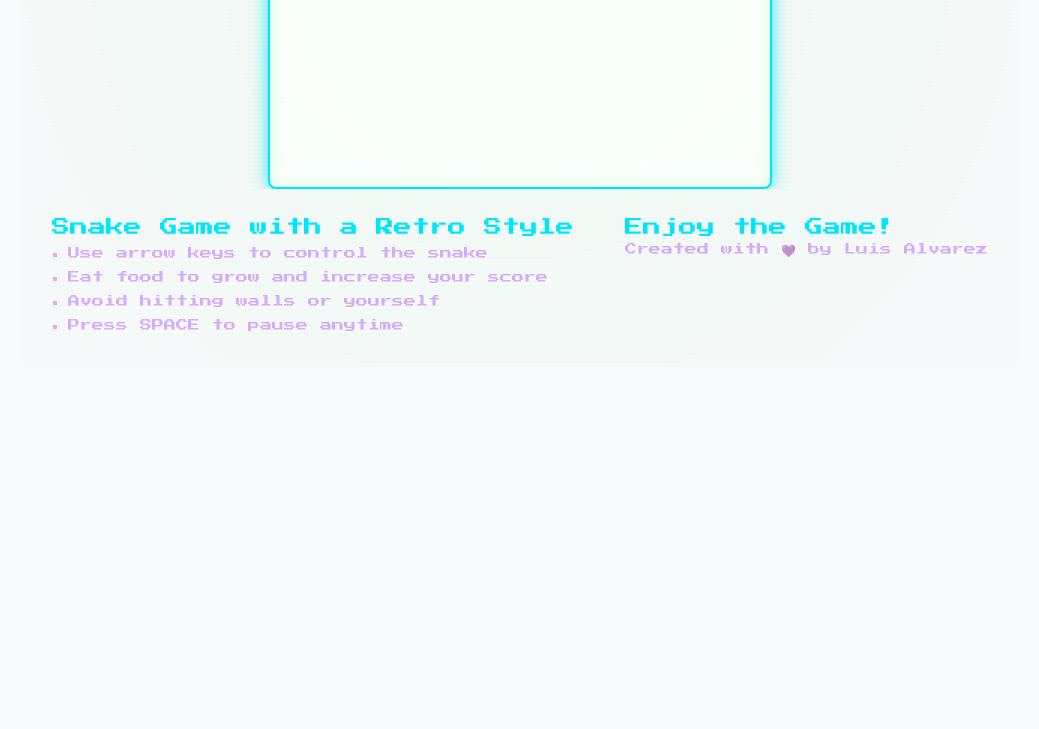
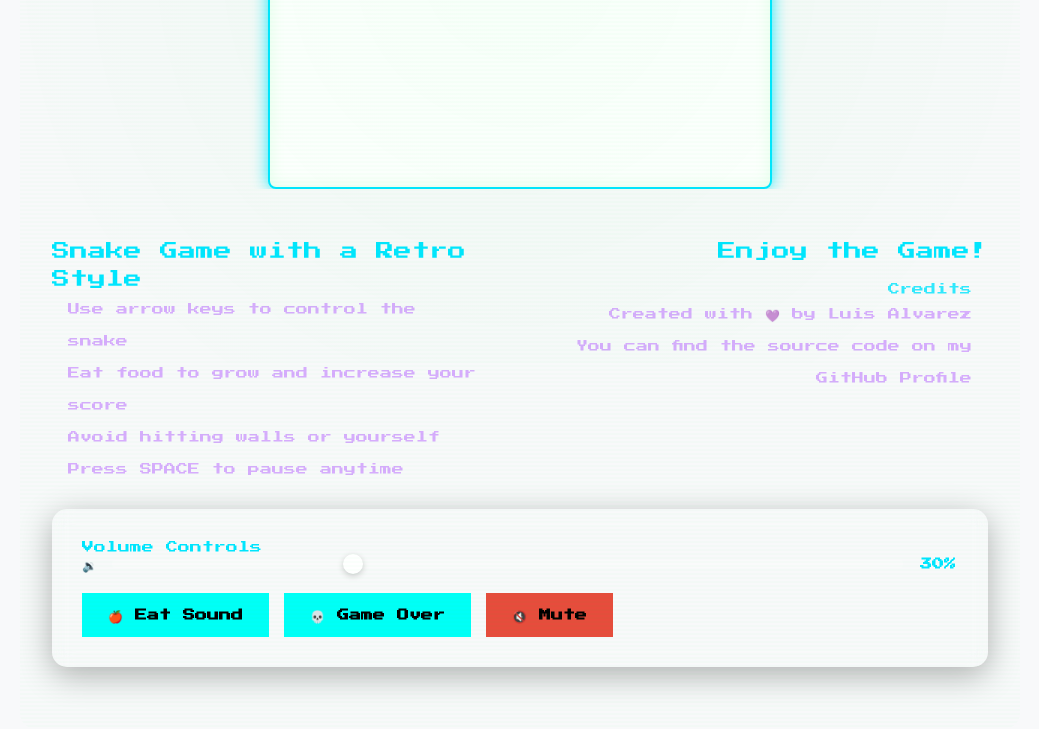
Before and after one commit to mrluisfer/snake-game, a website built with Vite: page index.html in a window 1280 px wide. Shown: the part 437-1166 px from the top of the page, without its empty margins (120-1159 px from the left). Before the commit the page ends 806 px from the top, so only its background shows below. Built offline with nearby package versions, Linux system fonts and the light colour scheme; a web font is replaced by a local one.

Commit message:
feat: add audio controls with volume slider and mute functionality

```diff
--- a/index.html
+++ b/index.html
@@ -43,7 +43,7 @@
           <nav aria-label="External links">
             <a
               href="https://github.com/mrluisfer/snake-game"
-              class="header-github-link"
+              class="header-github-link active:scale-95 transition-all"
               target="_blank"
               rel="noopener noreferrer"
               aria-label="View Snake Game source code on GitHub (opens in new tab)"
@@ -137,12 +137,24 @@
                 aria-describedby="controls-description"
               >
                 <div class="key-row">
-                  <div class="key" aria-label="Up arrow key">↑</div>
+                  <div class="key" aria-label="Up arrow key" id="key-up">↑</div>
                 </div>
                 <div class="key-row">
-                  <div class="key key-left" aria-label="Left arrow key">↑</div>
-                  <div class="key" aria-label="Down arrow key">↓</div>
-                  <div class="key key-right" aria-label="Right arrow key">
+                  <div
+                    class="key key-left"
+                    aria-label="Left arrow key"
+                    id="key-left"
+                  >
+                    ↑
+                  </div>
+                  <div class="key" aria-label="Down arrow key" id="key-down">
+                    ↓
+                  </div>
+                  <div
+                    class="key key-right"
+                    aria-label="Right arrow key"
+                    id="key-right"
+                  >
                     ↑
                   </div>
                 </div>
@@ -150,7 +162,7 @@
               <p id="controls-description">
                 Use arrow keys to move the snake. Press SPACE to pause the game.
               </p>
-              <div class="key-row">
+              <div class="key-row" id="key-space">
                 <p class="key key-space">SPACE</p>
               </div>
             </div>
@@ -173,19 +185,85 @@
             </ul>
           </section>
 
-          <section aria-labelledby="credits-title">
+          <section
+            aria-labelledby="credits-title"
+            class="text-right credits-title"
+          >
             <h2 id="credits-title" class="text-lg">Enjoy the Game!</h2>
+            <h3
+              class="text-md mt-4 opacity-80 hover:opacity-100 transition-opacity mr-4"
+            >
+              Credits
+            </h3>
+            <ul>
+              <li>
                 <a
                   href="https://mrluisfer.vercel.app"
-              class="text-purple-400 opacity-60 hover:opacity-100 transition-opacity"
+                  class="text-purple-400 transition-opacity"
                   target="_blank"
                   rel="noopener noreferrer"
                   aria-label="Visit Luis Alvarez portfolio website (opens in new tab)"
                 >
-              Created with <span aria-hidden="true">💜</span> by Luis Alvarez
+                  Created with <span aria-hidden="true">💜</span> by Luis
+                  Alvarez
                 </a>
+              </li>
+              <a
+                href="https://github.com/LuisAlvarez/snake-game"
+                class="text-purple-400 transition-opacity"
+                target="_blank"
+                rel="noopener noreferrer"
+                aria-label="Visit Luis Alvarez GitHub profile (opens in new tab)"
+              >
+                <li>You can find the source code on my GitHub Profile</li>
+              </a>
+            </ul>
           </section>
         </footer>
+
+        <section
+          class="audio-controls mt-6"
+          aria-labelledby="audio-controls-container"
+        >
+          <h3 id="audio-controls-title" aria-labelledby="audio-controls-title">
+            Volume Controls
+          </h3>
+          <div class="volume-control">
+            <span>🔉</span>
+            <input
+              type="range"
+              id="volumeSlider"
+              class="volume-slider"
+              min="0"
+              max="100"
+              value="30"
+            />
+            <span class="volume-display" id="volumeDisplay">30%</span>
+          </div>
+
+          <div class="buttons">
+            <button id="eat-sound">🍎 Eat Sound</button>
+            <button id="game-over-sound">💀 Game Over</button>
+            <button
+              id="mute-btn"
+              class="mute-btn"
+              aria-pressed="false"
+              aria-label="Mute or unmute game sounds"
+            >
+              🔇 Mute
+            </button>
+          </div>
+        </section>
+
+        <!-- <div class="audio-controls">
+          <h3>Additional Controls</h3>
+          <div class="buttons">
+            <button onclick="setVolume(25)">Volume 25%</button>
+            <button onclick="setVolume(50)">Volume 50%</button>
+            <button onclick="setVolume(75)">Volume 75%</button>
+            <button onclick="setVolume(100)">Volume 100%</button>
+          </div>
+        </div> -->
       </div>
     </div>
 
--- a/src/style.css
+++ b/src/style.css
@@ -79,7 +79,6 @@ body {
   font-size: 0.75rem;
   line-height: 1.4;
   min-height: 100vh;
-  overflow: hidden;
   position: relative;
 }
 
@@ -129,7 +128,7 @@ body::before {
   display: flex;
   align-items: start;
   justify-content: space-between;
-  margin-top: var(--space-lg);
+  margin-top: var(--space-2xl);
   gap: 1rem;
 }
 /* ========================================
@@ -140,7 +139,6 @@ body::before {
   display: flex;
   align-items: center;
   text-decoration: none;
-  transition: transform var(--transition-base);
 }
 
 .header-github-link img {
@@ -641,12 +639,100 @@ button:disabled {
 
 .how-to-play-title ul li {
   text-align: left;
-  line-height: 1.5rem;
+  line-height: 2rem;
   margin-left: 1rem;
-  list-style: square;
+  list-style: none;
   opacity: 0.6;
   @apply transition-all;
 }
 .how-to-play-title ul li:hover {
   opacity: 1;
 }
+
+.credits-title ul li {
+  text-align: right;
+  line-height: 2rem;
+  margin-right: 1rem;
+  list-style: none;
+  opacity: 0.6;
+  @apply transition-all;
+}
+.credits-title ul li:hover {
+  opacity: 1;
+}
+
+.audio-controls {
+  background: rgba(255, 255, 255, 0.1);
+  border-radius: 15px;
+  padding: 30px;
+  backdrop-filter: blur(10px);
+  box-shadow: 0 8px 32px rgba(0, 0, 0, 0.3);
+  margin-bottom: 30px;
+}
+
+.volume-control {
+  display: flex;
+  align-items: center;
+  gap: 15px;
+  margin-bottom: 20px;
+}
+
+.volume-slider {
+  flex: 1;
+  height: 8px;
+  background: rgba(255, 255, 255, 0.2);
+  border-radius: 5px;
+  outline: none;
+  appearance: none;
+  -webkit-appearance: none;
+}
+
+.volume-slider::-webkit-slider-thumb {
+  -webkit-appearance: none;
+  width: 20px;
+  height: 20px;
+  background: #fff;
+  border-radius: 50%;
+  cursor: pointer;
+  box-shadow: 0 2px 6px rgba(0, 0, 0, 0.2);
+}
+
+.volume-slider::-moz-range-thumb {
+  width: 20px;
+  height: 20px;
+  background: #fff;
+  border-radius: 50%;
+  cursor: pointer;
+  border: none;
+  box-shadow: 0 2px 6px rgba(0, 0, 0, 0.2);
+}
+
+.volume-display {
+  font-weight: bold;
+  min-width: 40px;
+  text-align: center;
+}
+
+.buttons {
+  display: flex;
+  gap: 15px;
+  flex-wrap: wrap;
+}
+
+button:active {
+  transform: translateY(0);
+}
+
+.mute-btn {
+  background: #e74c3c;
+}
+
+.mute-btn:hover {
+  background: #c0392b;
+}
+
+.pressed {
+  filter: brightness(0.8);
+  transform: scale(0.95);
+  @apply transition-all bg-zinc-600 text-white;
+}
```
Lines whose indentation alone changed are shown as unchanged.
